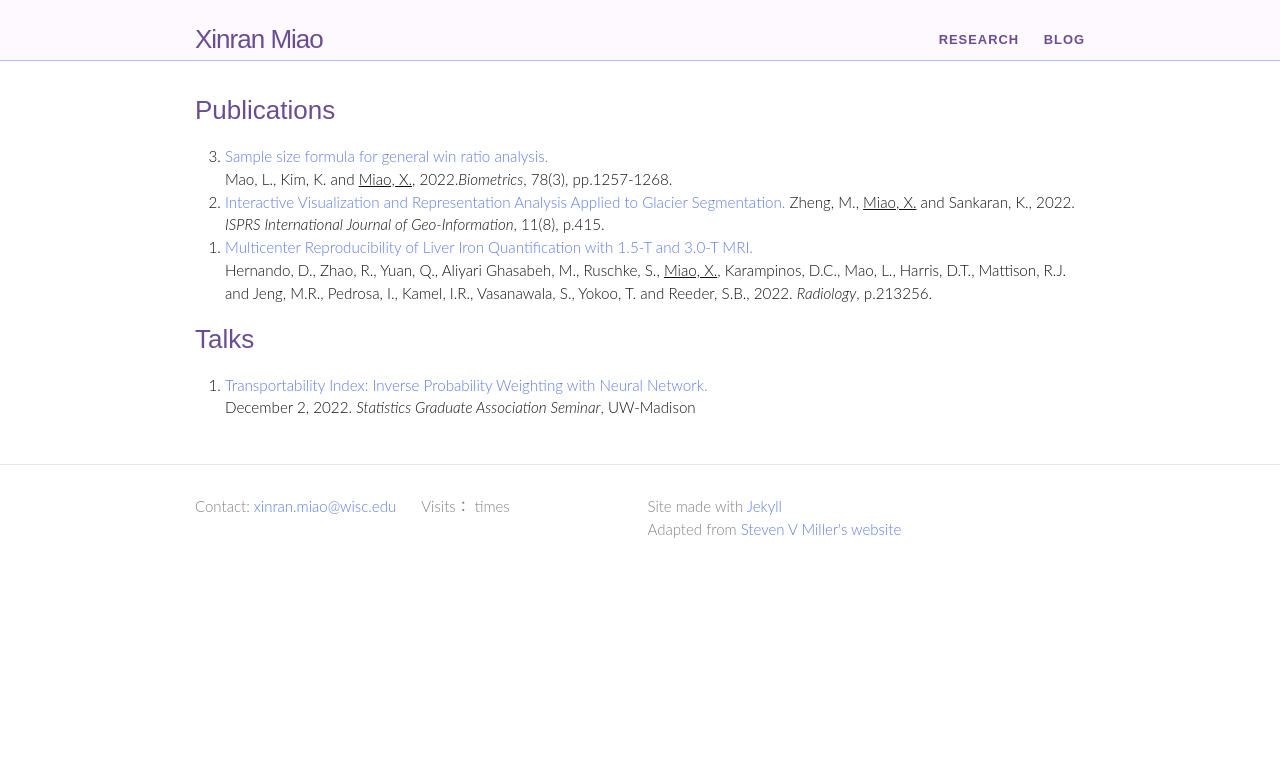
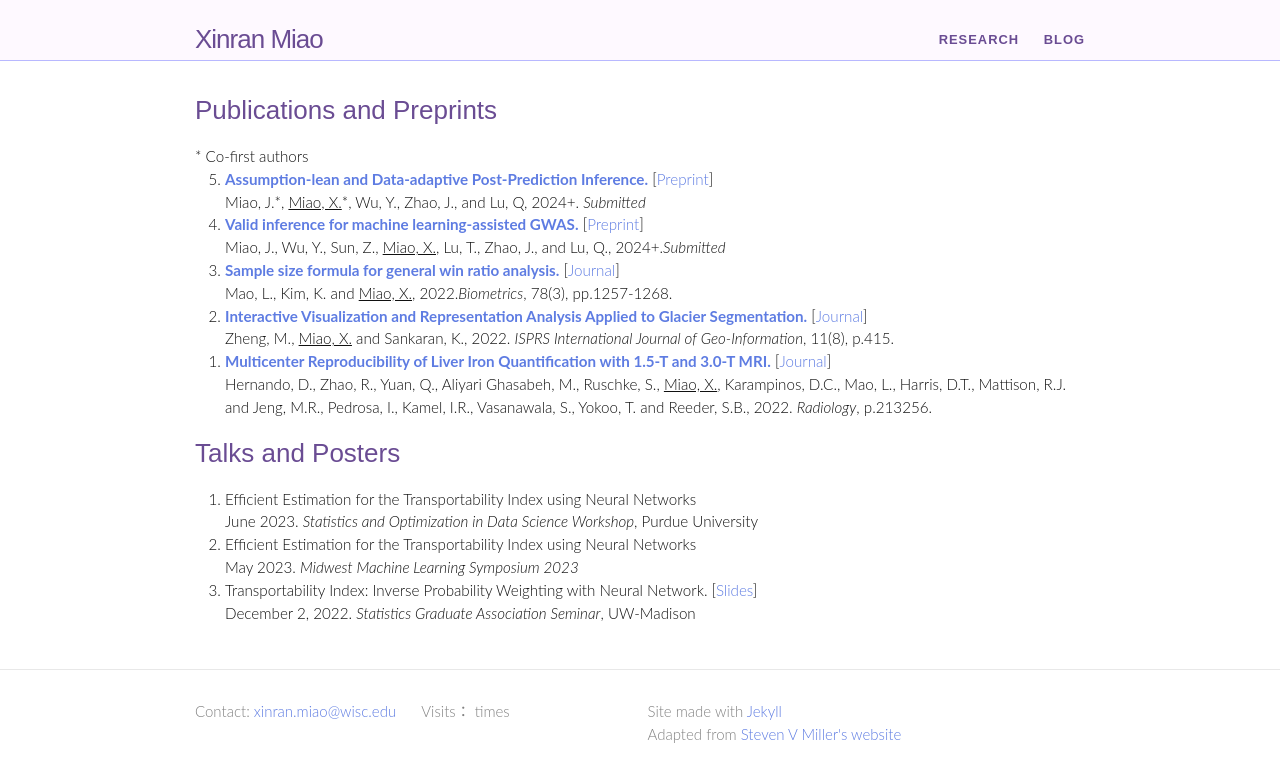
Before and after one commit to XinranMiao/XinranMiao.github.io, a Jekyll site: the page built from research.html, in a window 1280 px wide. Shown: the top 782 px of the page. Built offline with Jekyll 4.4.1, drawn with Linux system fonts in a browser that asks for light colours; nearby versions of some CDN libraries; some web fonts are replaced; comment, search, counter and statistics services are not loaded.

Commit message:
update cv

```diff
--- a/index.html
+++ b/index.html
@@ -37,7 +37,7 @@ layout: default
                  <a href="https://zhaolab.biostat.wisc.edu">Professor Jiwei Zhao</a>.
                  I received M.S. in Statistics from UW-Madison and B.S. in Statistics from <a href="https://en.nankai.edu.cn">Nankai University</a> in China.
 
-                 I'm interested in causal inference, sensitivity analysis, model transportability and semiparametric inference.
+                 I'm interested in model transportability, causal inference, sensitivity analysis, post-prediction inference, and semiparametric inference.
                 </p>
 
                 <p> My name in Chinese is 苗欣然.
@@ -48,6 +48,7 @@ layout: default
 		    <h2>Teaching Experience</h2>
 		        <p>Teaching Assistant at UW-Madison</p>
 		            <ul>
+                    <li>STAT 575: Statistical Methods for Spatial Data. Spring 2024</li>
                     <li>STAT 849: Theory and Application of Regression and Analysis of Variance I. Fall 2023</li>
 			        <li>STAT 301: Introduction to Statistics. Fall 2021, Spring 2022</li>
 		            </ul>
--- a/research.html
+++ b/research.html
@@ -6,21 +6,32 @@ layout: default
 
 <div class="home">
 
-	<h2>Publications</h2>
+	<h2>Publications and Preprints</h2>
+	* Co-first authors
 	<ol reversed>
-		<li><a href = "https://doi.org/10.1111/biom.13501">Sample size formula for general win ratio analysis.</a> <br>
+		<li><b><a href = "https://arxiv.org/abs/2311.14220">Assumption-lean and Data-adaptive Post-Prediction Inference.</a></b> [<a href = "https://arxiv.org/abs/2311.14220">Preprint</a>]<br>
+			Miao, J.*, <u>Miao, X.</u>*, Wu, Y., Zhao, J., and Lu, Q, 2024+. <i>Submitted</i>
+		</li>
+		<li><b><a href = "https://www.medrxiv.org/content/10.1101/2024.01.03.24300779v1">Valid inference for machine learning-assisted GWAS.</a></b> [<a href = "https://www.medrxiv.org/content/10.1101/2024.01.03.24300779v1">Preprint</a>] <br>
+			Miao, J., Wu, Y., Sun, Z., <u>Miao, X.</u>, Lu, T., Zhao, J., and Lu, Q., 2024+.<i>Submitted</i>
+		</li>
+		<li><b><a href = "https://doi.org/10.1111/biom.13501">Sample size formula for general win ratio analysis.</a></b> [<a href = "https://doi.org/10.1111/biom.13501">Journal</a>] <br>
 			Mao, L., Kim, K. and <u>Miao, X.</u>, 2022.<i>Biometrics</i>, 78(3), pp.1257-1268.
 		</li>
-		<li><a href = "https://doi.org/10.3390/ijgi11080415">Interactive Visualization and Representation Analysis Applied to Glacier Segmentation.</a>
+		<li><b><a href = "https://doi.org/10.3390/ijgi11080415">Interactive Visualization and Representation Analysis Applied to Glacier Segmentation.</a></b> [<a href = "https://doi.org/10.3390/ijgi11080415">Journal</a>]<br>
 		Zheng, M., <u>Miao, X.</u> and Sankaran, K., 2022. <i>ISPRS International Journal of Geo-Information</i>, 11(8), p.415.
 	    </li>
-		<li><a href = "https://doi.org/10.1148/radiol.213256">Multicenter Reproducibility of Liver Iron Quantification with 1.5-T and 3.0-T MRI.</a><br>
+		<li><b><a href = "https://doi.org/10.1148/radiol.213256">Multicenter Reproducibility of Liver Iron Quantification with 1.5-T and 3.0-T MRI.</a></b> [<a href = "https://doi.org/10.1148/radiol.213256">Journal</a>]<br>
 			Hernando, D., Zhao, R., Yuan, Q., Aliyari Ghasabeh, M., Ruschke, S., <u>Miao, X.</u>, Karampinos, D.C., Mao, L., Harris, D.T., Mattison, R.J. and Jeng, M.R., Pedrosa, I., Kamel, I.R., Vasanawala, S., Yokoo, T. and Reeder, S.B., 2022. <i>Radiology</i>, p.213256.
 		</li>
 	  </ol>
-	<h2>Talks</h2>
+	<h2>Talks and Posters</h2>
 	<ol>
-		<li><a href="/docs/talks/20221202_student_seminar.pdf">Transportability Index: Inverse Probability Weighting with Neural Network.</a><br>
+		<li>Efficient Estimation for the Transportability Index using Neural Networks</li>
+		June 2023. <i>Statistics and Optimization in Data Science Workshop</i>, Purdue University
+		<li>Efficient Estimation for the Transportability Index using Neural Networks</li>
+		May 2023. <i>Midwest Machine Learning Symposium 2023</i>
+		<li>Transportability Index: Inverse Probability Weighting with Neural Network. [<a href="/docs/talks/20221202_student_seminar.pdf">Slides</a>]<br>
             December 2, 2022. <i>Statistics Graduate Association Seminar</i>, UW-Madison
 		</li>
 	</ol>
```
Also changed, not shown: 1 other file.
